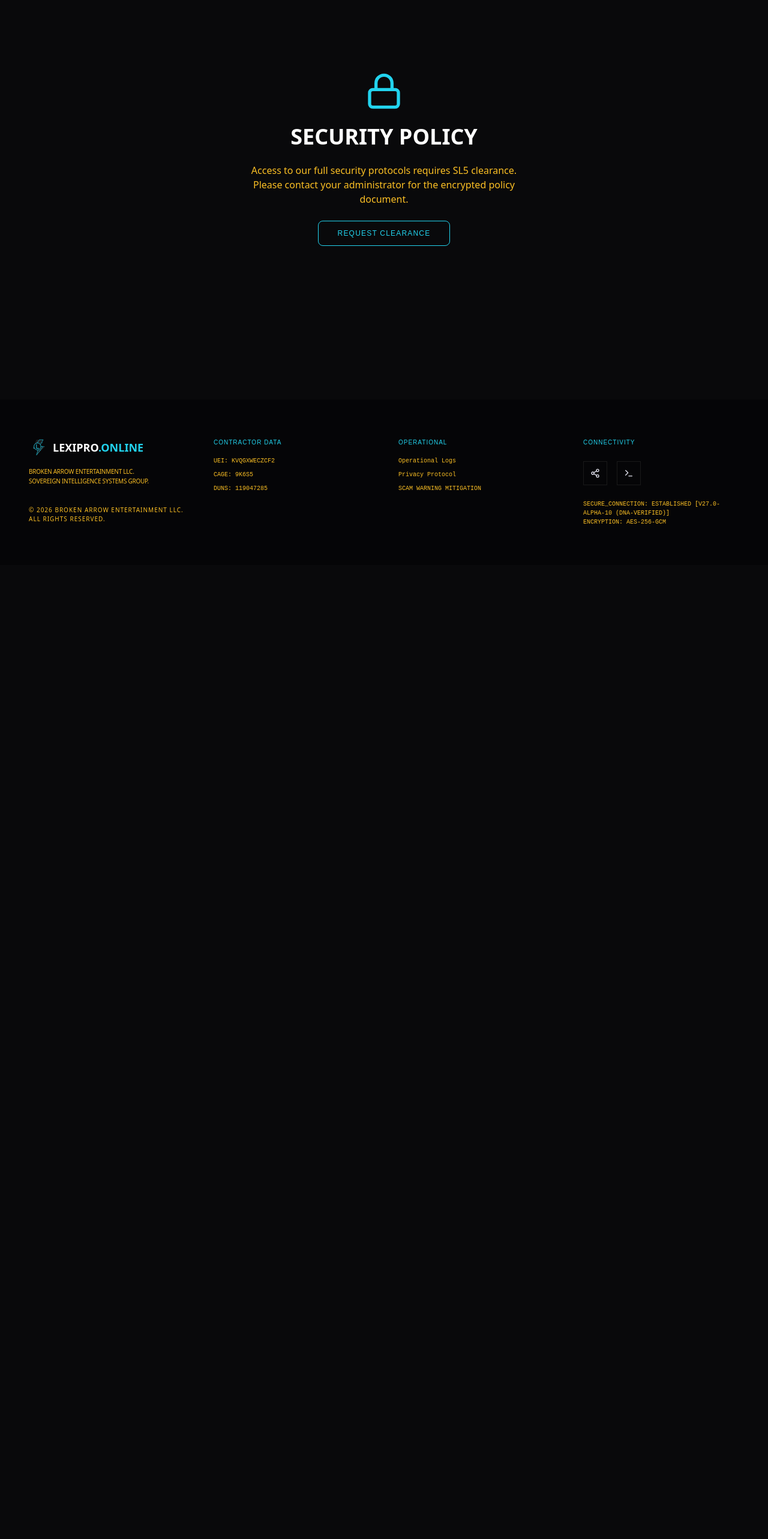
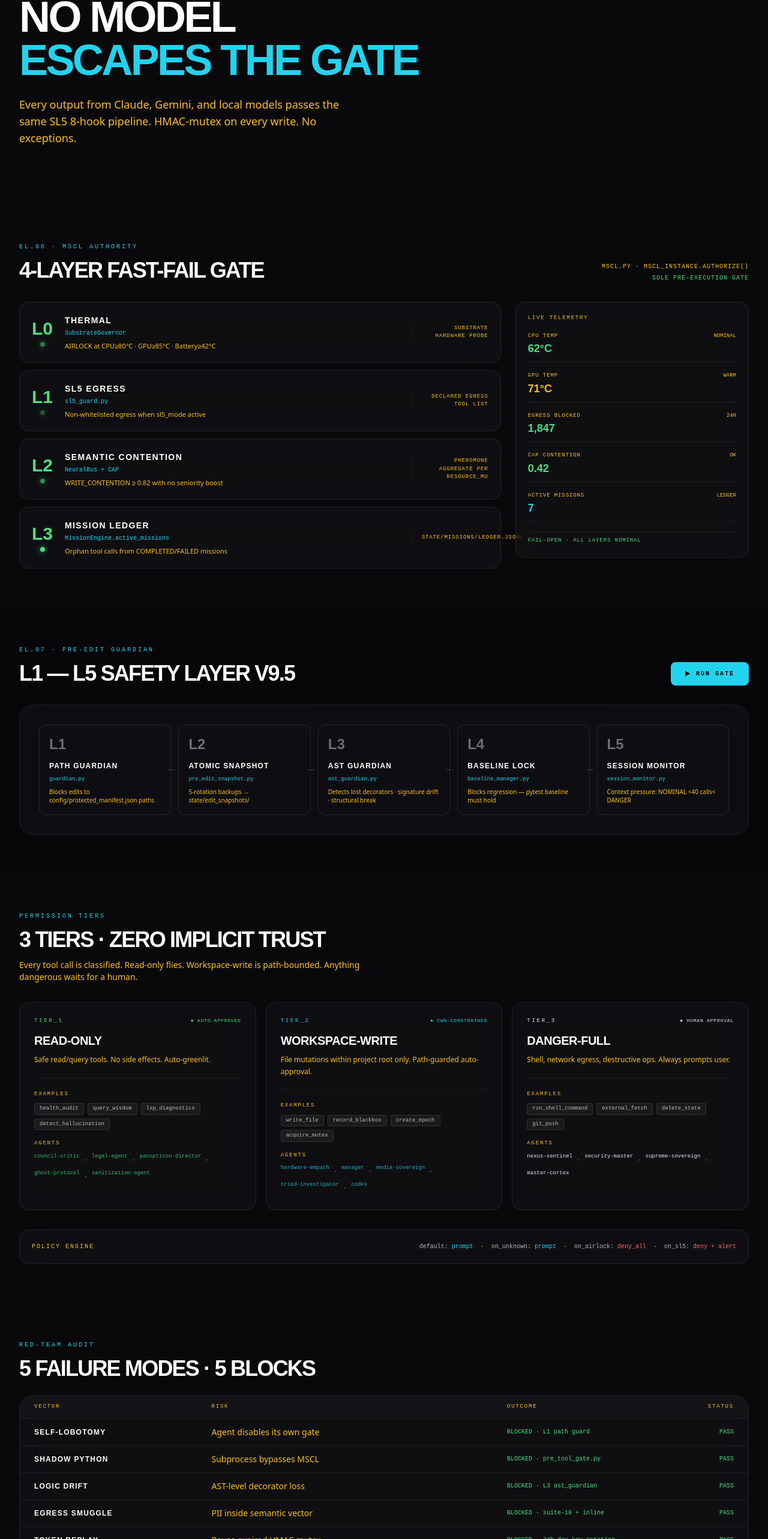
Before and after one commit to brokenbartender/LexiPro-Showcase, a React (Vite) app: page /security in a window 1280 px wide. Shown: the part 215-2781 px from the top of the page at 60% size. Before the commit the page ends 1157 px from the top, so only its background shows below. Built offline with nearby package versions, Linux system fonts and the light colour scheme.

Commit message:
feat: update src/pages/Security.tsx — v22.8 APEX website rebuild

```diff
--- a/src/pages/Security.tsx
+++ b/src/pages/Security.tsx
@@ -1,21 +1,83 @@
-import { Lock } from "lucide-react";
+import MsclStack from "../components/elements/MsclStack";
+import PreEditGate from "../components/elements/PreEditGate";
+import PermissionTiers from "../components/elements/PermissionTiers";
+import { motion } from "motion/react";
+import { SYSTEM } from "../data/system";
+
+const AUDITS = [
+  { name: "Self-Lobotomy",   risk: "Agent disables its own gate", outcome: "BLOCKED · L1 path guard" },
+  { name: "Shadow Python",    risk: "Subprocess bypasses MSCL",    outcome: "BLOCKED · pre_tool_gate.py" },
+  { name: "Logic Drift",      risk: "AST-level decorator loss",    outcome: "BLOCKED · L3 ast_guardian" },
+  { name: "Egress Smuggle",   risk: "PII inside semantic vector",  outcome: "BLOCKED · suite-10 + inline" },
+  { name: "Token Replay",     risk: "Reuse expired HMAC mutex",    outcome: "BLOCKED · 24h day-key rotation" },
+];
 
 export default function Security() {
   return (
-    <section className="py-32 px-8 min-h-screen flex items-center justify-center">
-      <div className="text-center space-y-6">
-        <Lock className="w-16 h-16 text-primary mx-auto" />
-        <h2 className="text-4xl font-bold text-white uppercase">Security Policy</h2>
-        <p className="text-tertiary max-w-md mx-auto">
-          Access to our full security protocols requires SL5 clearance. Please contact your administrator for the encrypted policy document.
-        </p>
-        <a
-          href="mailto:admin@lexipro.online?subject=SL5 Clearance Request - External Audit"
-          className="border border-primary text-primary px-8 py-3 rounded-lg font-display text-xs tracking-widest uppercase hover:bg-primary/10 transition-all inline-block cursor-pointer text-center"
-        >
-          Request Clearance
-        </a>
-      </div>
-    </section>
+    <>
+      <section className="py-24 px-8">
+        <div className="max-w-7xl mx-auto">
+          <motion.div initial={{ opacity: 0, y: 16 }} animate={{ opacity: 1, y: 0 }} className="max-w-3xl">
+            <span className="font-mono text-[10px] tracking-[0.3em] text-primary uppercase block mb-4">SECURITY · DOCS</span>
+            <h1 className="text-5xl md:text-7xl font-black font-display tracking-tighter text-white uppercase leading-none">
+              No model<br/><span className="text-primary">escapes the gate</span>
+            </h1>
+            <p className="text-tertiary mt-6 text-lg max-w-xl">
+              Every output from Claude, Gemini, and local models passes the same
+              SL5 8-hook pipeline. HMAC-mutex on every write. No exceptions.
+            </p>
+          </motion.div>
+        </div>
+      </section>
+
+      <section className="py-16 px-8"><div className="max-w-7xl mx-auto"><MsclStack /></div></section>
+      <section className="py-16 px-8 bg-surface-container-lowest/30"><div className="max-w-7xl mx-auto"><PreEditGate /></div></section>
+      <section className="py-16 px-8"><div className="max-w-7xl mx-auto"><PermissionTiers /></div></section>
+
+      <section className="py-16 px-8">
+        <div className="max-w-7xl mx-auto space-y-6">
+          <div>
+            <span className="font-mono text-[10px] tracking-[0.3em] text-primary uppercase block mb-3">RED-TEAM AUDIT</span>
+            <h3 className="text-3xl md:text-4xl font-black font-display tracking-tighter text-white uppercase">5 Failure Modes · 5 Blocks</h3>
+          </div>
+          <div className="glass-panel rounded-3xl border border-white/5 overflow-hidden">
+            <div className="grid grid-cols-12 gap-4 px-6 py-3 border-b border-white/5 bg-white/[0.02] font-mono text-[9px] text-tertiary uppercase tracking-[0.2em]">
+              <div className="col-span-3">VECTOR</div>
+              <div className="col-span-5">RISK</div>
+              <div className="col-span-3">OUTCOME</div>
+              <div className="col-span-1 text-right">STATUS</div>
+            </div>
+            {AUDITS.map((a, i) => (
+              <div key={a.name} className="grid grid-cols-12 gap-4 px-6 py-3 border-b border-white/5 items-center">
+                <div className="col-span-3 font-display font-black text-white text-xs uppercase tracking-widest">{a.name}</div>
+                <div className="col-span-5 text-tertiary text-sm">{a.risk}</div>
+                <div className="col-span-3 font-mono text-[10px] text-secondary">{a.outcome}</div>
+                <div className="col-span-1 text-right font-mono text-[10px] text-secondary">PASS</div>
+              </div>
+            ))}
+          </div>
+        </div>
+      </section>
+
+      <section className="py-16 px-8 bg-surface-container-lowest/30">
+        <div className="max-w-7xl mx-auto glass-panel rounded-3xl border border-white/5 p-10 grid grid-cols-1 md:grid-cols-3 gap-8">
+          <div>
+            <div className="font-mono text-[9px] text-tertiary uppercase tracking-[0.3em]">HMAC CONTRACT</div>
+            <div className="font-display font-black text-white text-xl uppercase mt-2">{SYSTEM.hmacTtlSec}s TTL</div>
+            <div className="text-tertiary text-xs mt-2">24h day-key rotation. Position 4 in pre-hook chain. Absence on a mutating tool = EXIT_99.</div>
+          </div>
+          <div>
+            <div className="font-mono text-[9px] text-tertiary uppercase tracking-[0.3em]">PROTECTED MANIFEST</div>
+            <div className="font-mono text-primary text-xs mt-2">config/protected_manifest.json</div>
+            <div className="text-tertiary text-xs mt-2">L1 path guardian reads this on every Write. Blocking = file existed in manifest before edit.</div>
+          </div>
+          <div>
+            <div className="font-mono text-[9px] text-tertiary uppercase tracking-[0.3em]">EGRESS POLICY</div>
+            <div className="font-display font-black text-secondary text-xl uppercase mt-2">SL5 · 0.00%</div>
+            <div className="text-tertiary text-xs mt-2">Hestia inline scrub → suite-10 semantic redaction → whitelisted-domain check. 1,847 blocks in 24h.</div>
+          </div>
+        </div>
+      </section>
+    </>
   );
 }
```
